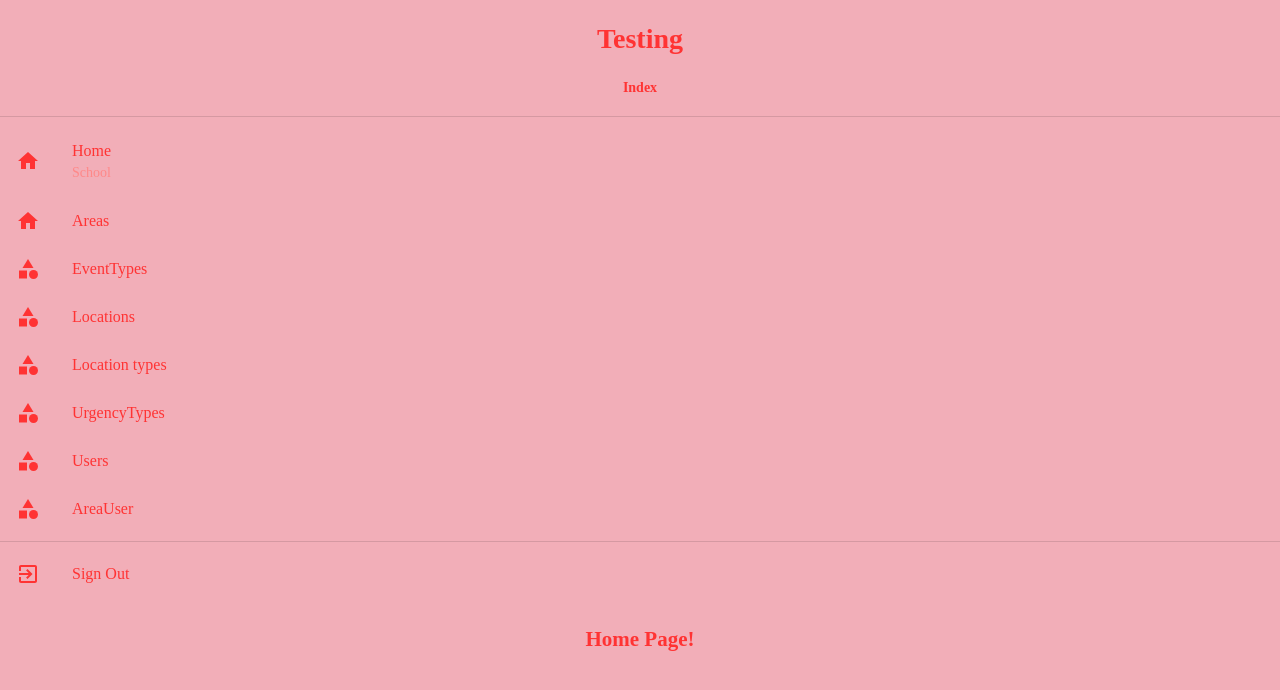
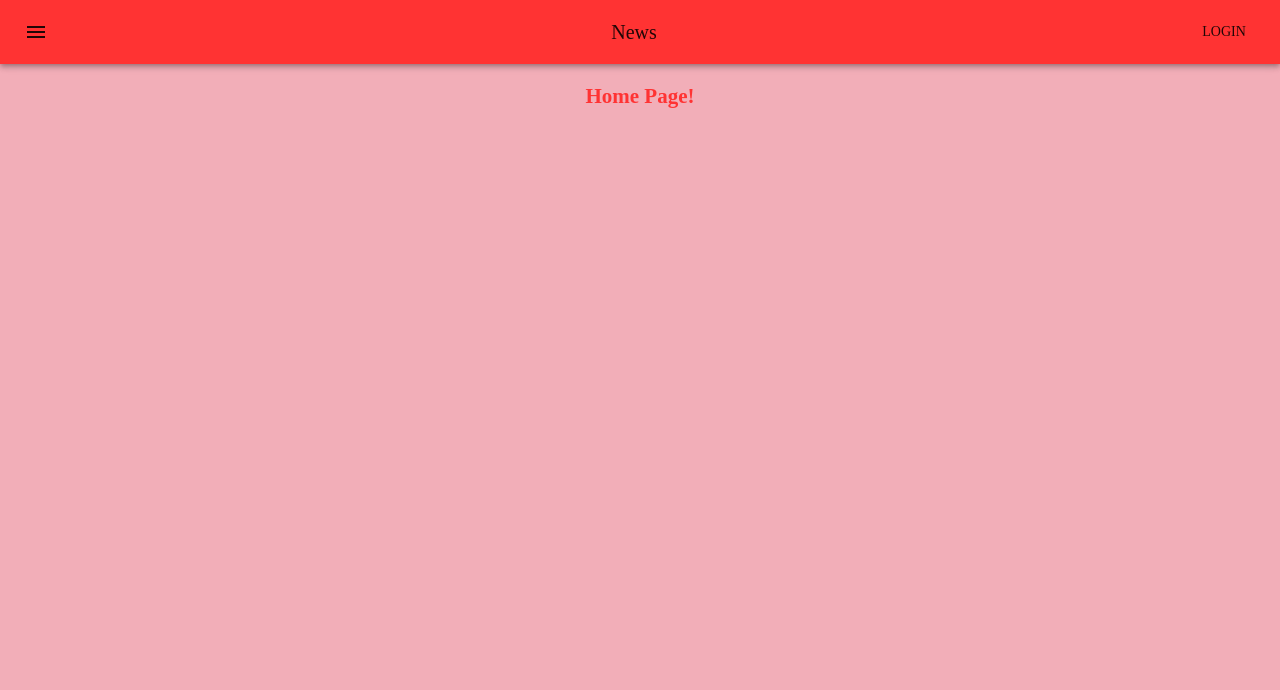
Before and after one commit to valju/case2019s-frontend, a React (Create React App) app: page / in a window 1280 px wide. Shown: the top 690 px of the page. Built offline with nearby package versions, Linux system fonts and the light colour scheme.

Commit message:
We have changed the navigation and layout to be visually more attractive and easy to use.

```diff
--- a/src/App.js
+++ b/src/App.js
@@ -4,9 +4,9 @@
 import Navigator from './router/Navigator';
 
 function App() {
+
   return (
     <div className="App">
-      <h1>Testing</h1>
       <Navigator />
     </div>
   );
--- a/src/router/Navigator.jsx
+++ b/src/router/Navigator.jsx
@@ -1,9 +1,26 @@
-import React, { Component } from 'react';
+import React from 'react';
 import { BrowserRouter as Router, Route, Switch, } from 'react-router-dom';
+import { Link } from 'react-router-dom';
 
+import { makeStyles, useTheme } from '@material-ui/core/styles';
+import AppBar from '@material-ui/core/AppBar';
+import Toolbar from '@material-ui/core/Toolbar';
+import Typography from '@material-ui/core/Typography';
+import Button from '@material-ui/core/Button';
+import IconButton from '@material-ui/core/IconButton';
+import MenuIcon from '@material-ui/icons/Menu';
+import Drawer from '@material-ui/core/Drawer';
 import List from '@material-ui/core/List';
 import Divider from '@material-ui/core/Divider';
-import { mainListItems, secondaryListItems } from './listItems';
+import ChevronLeftIcon from '@material-ui/icons/ChevronLeft';
+import ChevronRightIcon from '@material-ui/icons/ChevronRight';
+import ListItem from '@material-ui/core/ListItem';
+import ListItemIcon from '@material-ui/core/ListItemIcon';
+import ListItemText from '@material-ui/core/ListItemText';
+import HomeIcon from '@material-ui/icons/Home';
+import CategoryIcon from '@material-ui/icons/Category';
+import ExitToAppIcon from '@material-ui/icons/ExitToApp';
+
 import Users from '../views/userViews/Users';
 import UserDetailsView from '../views/userViews/UserDetailsView';
 import Home from '../views/Home';
@@ -17,22 +34,188 @@
 import AreaUsers from '../views/areaUserViews/AreaUsers';
 import LocationDetailsView from '../views/locationViews/LocationDetailsView';
 
-class Navigator extends Component {
+const drawerWidth = 240;
 
-  render() {
-    return (
+const useStyles = makeStyles(theme => ({
+  root: {
+    flexGrow: 1,
+  },
+  appBar: {
+    transition: theme.transitions.create(['margin', 'width'], {
+      easing: theme.transitions.easing.sharp,
+      duration: theme.transitions.duration.leavingScreen,
+    }),
+  },
+  appBarShift: {
+    width: `calc(100% - ${drawerWidth}px)`,
+    marginLeft: drawerWidth,
+    transition: theme.transitions.create(['margin', 'width'], {
+      easing: theme.transitions.easing.easeOut,
+      duration: theme.transitions.duration.enteringScreen,
+    }),
+  },
+  menuButton: {
+    marginRight: theme.spacing(2),
+  },
+  title: {
+    flexGrow: 1,
+  },
+  hide: {
+    display: 'none',
+  },
+  drawer: {
+    width: drawerWidth,
+    flexShrink: 0,
+  },
+  drawerPaper: {
+    width: drawerWidth,
+  },
+  drawerHeader: {
+    display: 'flex',
+    alignItems: 'center',
+    padding: theme.spacing(0, 1),
+    ...theme.mixins.toolbar,
+    justifyContent: 'flex-end',
+  },
+  content: {
+    flexGrow: 1,
+    padding: theme.spacing(3),
+    transition: theme.transitions.create('margin', {
+      easing: theme.transitions.easing.sharp,
+      duration: theme.transitions.duration.leavingScreen,
+    }),
+    marginLeft: -drawerWidth,
+  },
+  contentShift: {
+    transition: theme.transitions.create('margin', {
+      easing: theme.transitions.easing.easeOut,
+      duration: theme.transitions.duration.enteringScreen,
+    }),
+    marginLeft: 0,
+  },
+}));
+
+const Navigator = () => {
+
+  const classes = useStyles();
+  const theme = useTheme();
+  const [open, setOpen] = React.useState(false);
+
+  const handleDrawerOpen = () => {
+    setOpen(true);
+  };
+
+  const handleDrawerClose = () => {
+    setOpen(false);
+  };
+
+  function ListItemLink(props) {
+    return <ListItem button component={Link} {...props} />;
+  }
+
+  return (
+    <div>
+      <AppBar position="static">
+        <Toolbar>
+          <IconButton edge="start" className={classes.menuButton} onClick={handleDrawerOpen} color="inherit" aria-label="menu">
+            <MenuIcon />
+          </IconButton>
+          <Typography variant="h6" className={classes.title}>
+            News
+          </Typography>
+          <Button color="inherit">Login</Button>
+        </Toolbar>
+      </AppBar>
+
       <Router>
         <div>
-          <div>
-            <h4>Index</h4>
+          <Drawer
+            className={classes.drawer}
+            variant="persistent"
+            anchor="left"
+            open={open}
+            classes={{
+              paper: classes.drawerPaper,
+            }}
+          >
+            <div className={classes.drawerHeader}>
+              <IconButton onClick={handleDrawerClose}>
+                {theme.direction === 'ltr' ? <ChevronLeftIcon /> : <ChevronRightIcon />}
+              </IconButton>
+            </div>
             <Divider />
-            <List>{mainListItems}</List>
+            <List>
+              <ListItemLink to='/home'>
+                <ListItemIcon>
+                  <HomeIcon />
+                </ListItemIcon>
+                <ListItemText primary="Home" secondary='School' />
+              </ListItemLink>
+
+              <ListItemLink to='/areas'>
+                <ListItemIcon>
+                  <HomeIcon />
+                </ListItemIcon>
+                <ListItemText primary="Areas" />
+              </ListItemLink>
+
+              <ListItemLink to='/eventtypes'>
+                <ListItemIcon>
+                  <CategoryIcon />
+                </ListItemIcon>
+                <ListItemText primary="Event Types" />
+              </ListItemLink>
+
+              <ListItemLink to='/locations'>
+                <ListItemIcon>
+                  <CategoryIcon />
+                </ListItemIcon>
+                <ListItemText primary="Locations" />
+              </ListItemLink>
+
+              <ListItemLink to='/locationtypes'>
+                <ListItemIcon>
+                  <CategoryIcon />
+                </ListItemIcon>
+                <ListItemText primary="Location Types" />
+              </ListItemLink>
+
+              <ListItemLink to='/urgencytypes'>
+                <ListItemIcon>
+                  <CategoryIcon />
+                </ListItemIcon>
+                <ListItemText primary="Urgency Types" />
+              </ListItemLink>
+
+              <ListItemLink to='/users'>
+                <ListItemIcon>
+                  <CategoryIcon />
+                </ListItemIcon>
+                <ListItemText primary="Users" />
+              </ListItemLink>
+
+              <ListItemLink to='/areausers'>
+                <ListItemIcon>
+                  <CategoryIcon />
+                </ListItemIcon>
+                <ListItemText primary="Area User" />
+              </ListItemLink>
+            </List>
+
             <Divider />
-            <List>{secondaryListItems}</List>
-          </div>
+
+            <List>
+              <ListItem button>
+                <ListItemIcon>
+                  <ExitToAppIcon />
+                </ListItemIcon>
+                <ListItemText primary="Sign Out" />
+              </ListItem>
+            </List>
+          </Drawer>
+
           <Switch>
             <Route exact path="/" component={Home} />
-            { /* <Route exact path="/" component={Users} /> */}
             <Route exact path="/home" component={Home} />
             <Route exact path="/areas" component={Areas} />
             <Route exact path="/area/:id" component={AreaDetailsView} />
@@ -49,8 +232,8 @@
           </Switch>
         </div>
       </Router>
-    );
-  }
+    </div>
+  );
 }
 
 export default Navigator;
--- a/src/router/listItems.js
+++ /dev/null
@@ -1,83 +0,0 @@
-import React from 'react';
-import { Link } from 'react-router-dom';
-
-import ListItem from '@material-ui/core/ListItem';
-import ListItemIcon from '@material-ui/core/ListItemIcon';
-import ListItemText from '@material-ui/core/ListItemText';
-
-import HomeIcon from '@material-ui/icons/Home';
-import CategoryIcon from '@material-ui/icons/Category';
-import ExitToAppIcon from '@material-ui/icons/ExitToApp';
-
-function ListItemLink(props) {
-  return <ListItem button component={Link} {...props} />;
-}
-
-export const mainListItems = (
-  <div>
-    <ListItemLink to='/home'>
-      <ListItemIcon>
-        <HomeIcon />
-      </ListItemIcon>
-      <ListItemText primary="Home" secondary='School'/>
-    </ListItemLink>
-
-    <ListItemLink to='/areas'>
-      <ListItemIcon>
-        <HomeIcon />
-      </ListItemIcon>
-      <ListItemText primary="Areas" />
-    </ListItemLink>
-    <ListItemLink to='/eventtypes'>
-      <ListItemIcon>
-        <CategoryIcon />
-      </ListItemIcon>
-      <ListItemText primary="EventTypes" />
-    </ListItemLink>
-    <ListItemLink to='/locations'>
-      <ListItemIcon>
-        <CategoryIcon />
-      </ListItemIcon>
-      <ListItemText primary="Locations" />
-    </ListItemLink>
-    <ListItemLink to='/locationtypes'>
-      <ListItemIcon>
-        <CategoryIcon />
-      </ListItemIcon>
-      <ListItemText primary="Location types" />
-    </ListItemLink>
-    <ListItemLink to='/urgencytypes'>
-      <ListItemIcon>
-        <CategoryIcon />
-      </ListItemIcon>
-      <ListItemText primary="UrgencyTypes" />
-    </ListItemLink>
-    <ListItemLink to='/users'>
-      <ListItemIcon>
-        <CategoryIcon />
-      </ListItemIcon>
-      <ListItemText primary="Users" />
-    </ListItemLink>
-
-    <ListItemLink to='/areausers'>
-      <ListItemIcon>
-        <CategoryIcon />
-      </ListItemIcon>
-      <ListItemText primary="AreaUser" />
-    </ListItemLink>
-
-  </div>
-);
-
-export const secondaryListItems = (
-  <div>
-    <ListItem button>
-      <ListItemIcon>
-        <ExitToAppIcon />
-      </ListItemIcon>
-      <ListItemText primary="Sign Out" />
-    </ListItem>
-  </div>
-);
-
-//style={{ textDecoration: 'none', color: 'black' }}
--- a/src/stylings/theme/theme.js
+++ b/src/stylings/theme/theme.js
@@ -13,22 +13,34 @@
   text: {
     secondary: "#999999",
   },
-
   background: {
     paper: "#DDEEFF",
     default: "#FFFFFF"
   },
-
   ourButton: { hoverText: "#3377AA" },
   hover: { main: "#450000" },
   accent: { main: "#88AA00" },
-
 
   // These three are from Material-UI Snackbar documentatation,
   error: { main: "#D32F2F" },
   warning: { main: "#FFA000" },
   information: { main: "#1976D2" },
   success: { main: "#43A047" },
+  typography: {
+    fontFamily: [
+      '-apple-system',
+      'BlinkMacSystemFont',
+      '"Segoe UI"',
+      'Roboto',
+      '"Helvetica Neue"',
+      'Arial',
+      'sans-serif',
+      '"Apple Color Emoji"',
+      '"Segoe UI Emoji"',
+      '"Segoe UI Symbol"',
+    ].join(','),
+
+  }
 };
 
 // This is not part of the product as such, a technical test palette
@@ -66,7 +78,7 @@
   typography: {
     "fontFamily": "Cooper Black"
 
-  }
+  },
 
 };
 
```
